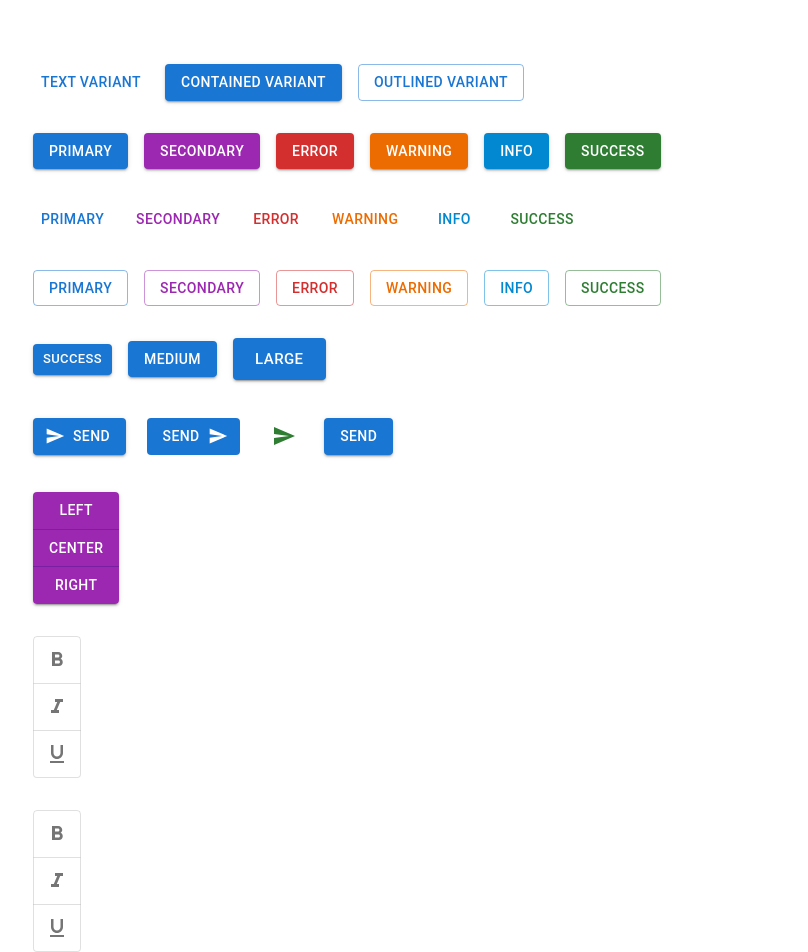
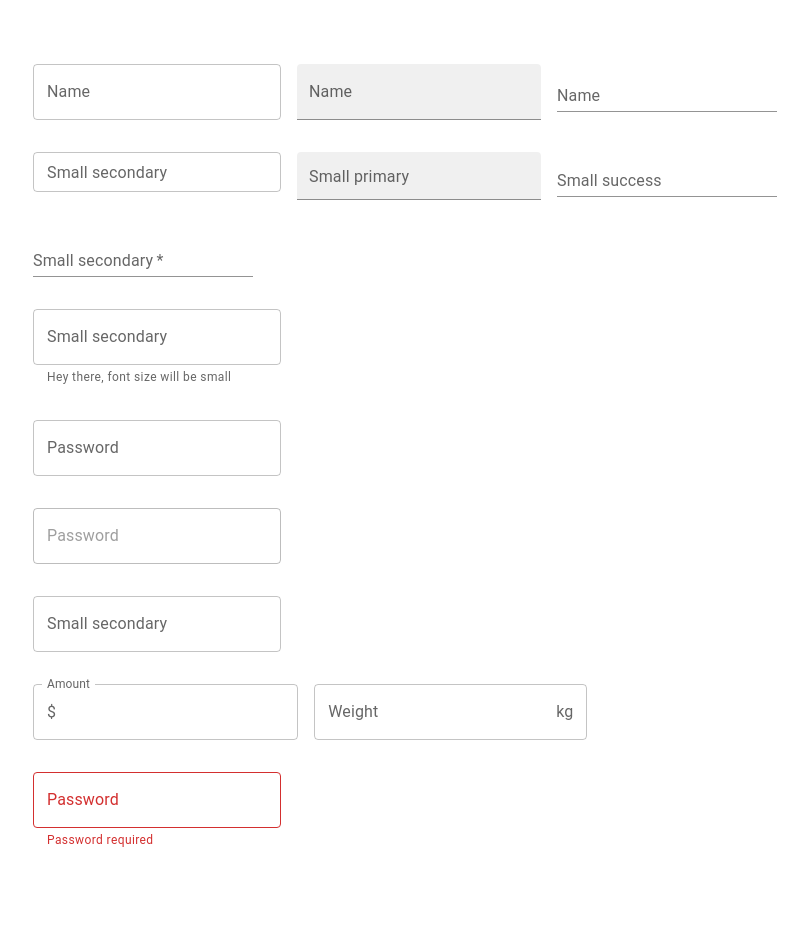
Before and after one commit to Shivaraj777/material-UI-training-demo, a React (Create React App) app: page / in a window 1280 px wide. Shown: the top 952 px of the page, without its empty margins (31-839 px from the left). After the commit the page ends 915 px from the top, so only its background shows below. Built offline with nearby package versions, Linux system fonts and the light colour scheme.

Commit message:
Text Field component

```diff
--- a/src/App.tsx
+++ b/src/App.tsx
@@ -1,13 +1,15 @@
 import React from 'react';
 import './App.css';
 // import MuiTypography from './components/MuiTypography';
-import MuiButton from './components/MuiButton';
+// import MuiButton from './components/MuiButton';
+import MuiTextfield from './components/MuiTextfield';
 
 function App() {
   return (
     <div className="App">
       {/* <MuiTypography /> */}
-      <MuiButton />
+      {/* <MuiButton /> */}
+      <MuiTextfield />
     </div>
   );
 }
--- /dev/null
+++ b/src/components/MuiTextfield.tsx
@@ -0,0 +1,82 @@
+import { Stack, TextField, InputAdornment } from '@mui/material';
+import { useState } from 'react'
+
+function MuiTextfield() {
+  const [value, setValue] = useState('');
+
+  return (
+    <Stack spacing={4} direction='column'>
+        {/* Text field variants */}
+        <Stack spacing={2} direction='row'>
+            <TextField label='Name' variant='outlined'/>
+            <TextField label='Name' variant='filled'/>
+            <TextField label='Name' variant='standard'/>
+        </Stack>
+
+        {/* Adding properties to TextField */}
+        <Stack spacing={2} direction='row'>
+            <TextField label='Small secondary' variant='outlined' color='secondary' size='small'/>
+            <TextField label='Small primary' variant='filled' color='primary' size='small'/>
+            <TextField label='Small success' variant='standard' color='success' size='small'/>
+        </Stack>
+
+        {/* using required props */}
+        <Stack spacing={2} direction='row'>
+            <TextField label='Small secondary' required variant='standard' color='secondary' size='small'/>
+        </Stack>
+
+        {/* using helperText props */}
+        <Stack spacing={2} direction='row'>
+            <TextField label='Small secondary' variant='outlined' helperText='Hey there, font size will be small'/>
+        </Stack>
+
+        {/* using type props */}
+        <Stack spacing={2} direction='row'>
+            <TextField type='password' label='Password' variant='outlined'/>
+        </Stack>
+
+        {/* using disabled props */}
+        <Stack spacing={2} direction='row'>
+            <TextField type='password' label='Password' variant='outlined' disabled/>
+        </Stack>
+
+        {/* set Text Field to read only - using input props */}
+        <Stack spacing={2} direction='row'>
+            <TextField label='Small secondary' variant='outlined' InputProps={{readOnly: true}}/>
+        </Stack>
+
+        {/* add prefixes and suffixes to a Text Field by using Adornment */}
+        <Stack spacing={2} direction='row'>
+            <TextField
+                label='Amount'
+                variant='outlined'
+                InputProps={{
+                    startAdornment: <InputAdornment position='start'>$</InputAdornment>
+                }}
+                />
+            <TextField
+                label='Weight'
+                variant='outlined'
+                InputProps={{
+                    endAdornment: <InputAdornment position='end'>kg</InputAdornment>
+                }}
+            />
+        </Stack>
+
+        {/* using error prop and helperText prop to display validation errors to user */}
+        <Stack spacing={2} direction='row'>
+            <TextField
+                type='password'
+                label='Password'
+                variant='outlined'
+                value={value}
+                onChange={(e) => setValue(e.target.value)}
+                error={!value}
+                helperText={!value ? 'Password required' : 'Please do not share your password'}
+            />
+        </Stack>
+    </Stack>
+  )
+}
+
+export default MuiTextfield;
```
